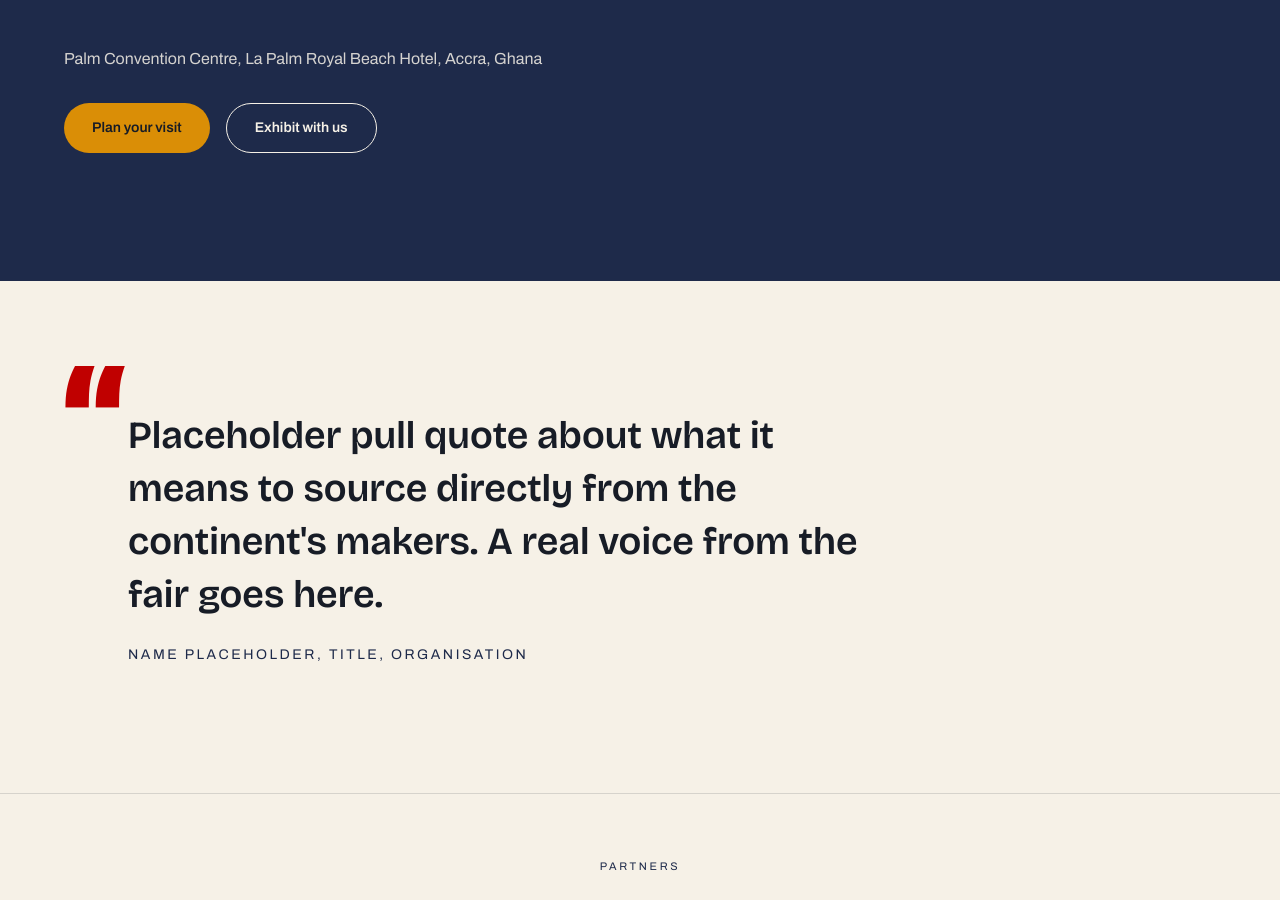
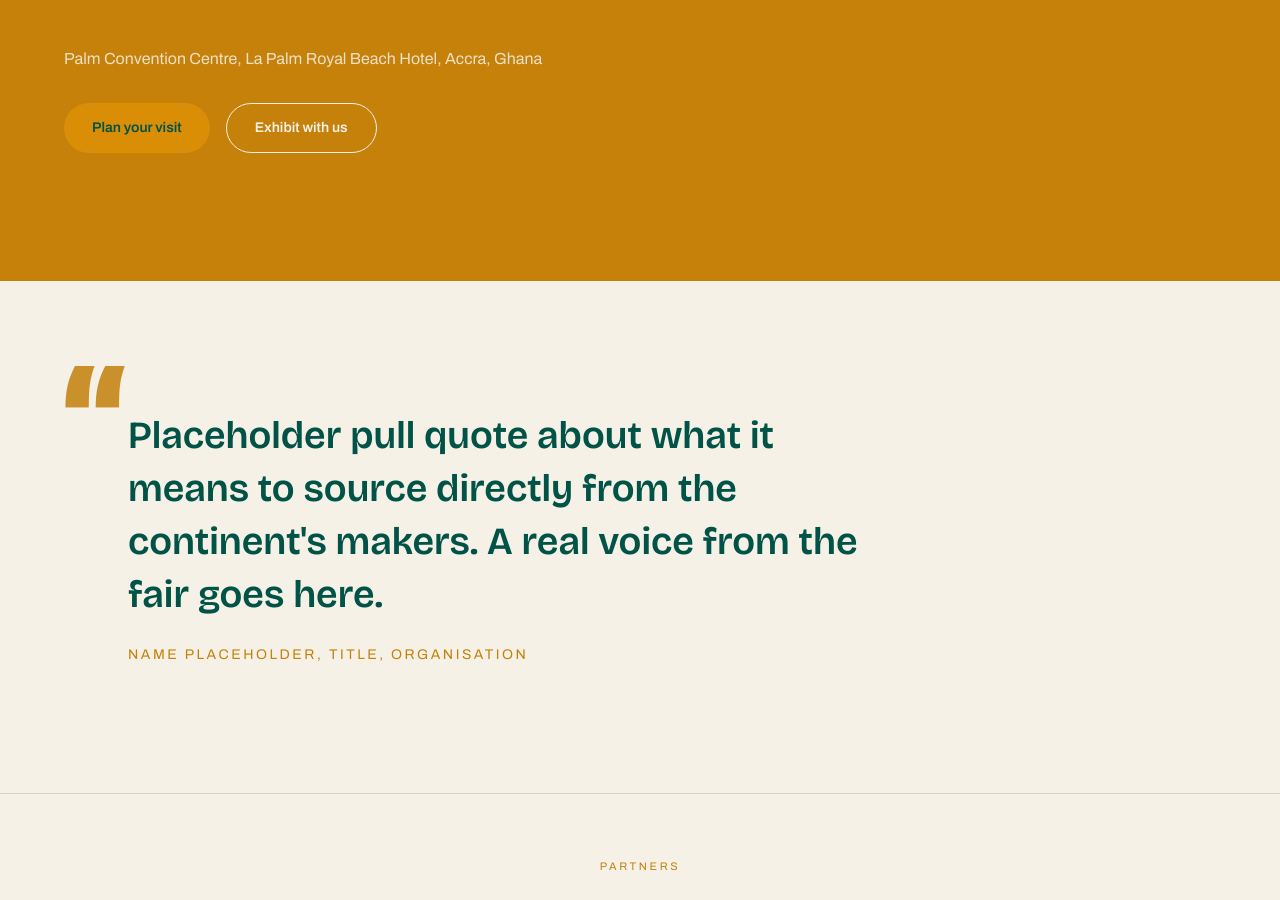
Before and after one commit to cimonstech/altfff, a Next.js app: page / in a window 1280 px wide. Shown: the part 2628-3528 px from the top of the page. Built offline with nearby package versions, Linux system fonts and the light colour scheme.

Commit message:
color changes

```diff
--- a/src/app/globals.css
+++ b/src/app/globals.css
@@ -4,8 +4,8 @@
   /* Design tokens — Alt.FFF */
   --paper: #f6f1e7; /* page background (calico) */
   --surface: #efe7d8; /* cards and nav fill (raw cotton) */
-  --ink: #171c26; /* primary text (indigo-black) */
-  --indigo: #1e2a4a; /* secondary text and dark surfaces */
+  --ink: #015347; /* primary text (indigo-black) -previously; 171c26 */
+  --indigo: #c5810a; /* secondary text and dark surfaces */
   /* Brand accents — sampled directly from pixel data in the official
      Exhibitors_Pack_ALT_FFF_June_2026.pdf, authoritative (not estimated). */
   --gold: #da8e06; /* primary accent — fills and large type only */
@@ -15,7 +15,7 @@
      L=30.0% to actually clear it — verified: #956104 on #F6F1E7 is a
      4.68:1 contrast ratio (AA requires 4.5:1 for small text). */
   --gold-deep: #956104;
-  --madder: #c00000; /* secondary accent */
+  --madder: #ca902b; /* secondary accent */
   --forest: #007563; /* sparing third accent */
   --hairline: rgba(23, 28, 38, 0.14); /* borders and dividers */
 
```
Also changed, not shown: public/alt-fff-logo.png (added).
